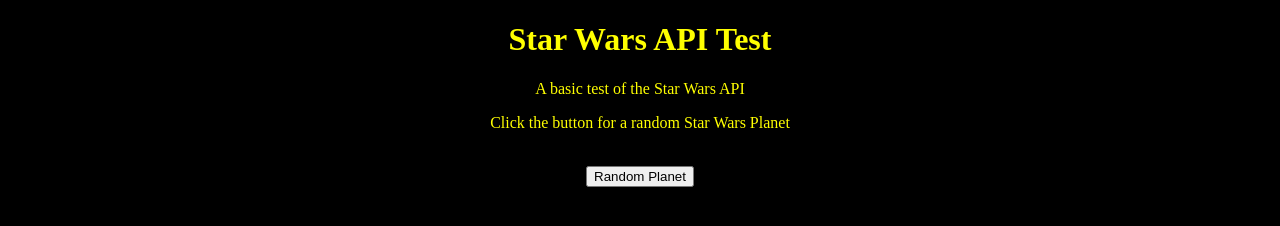
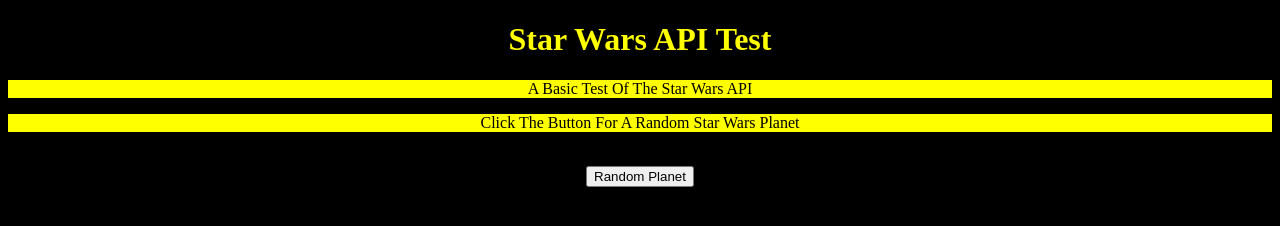
Before and after one commit to davejefferson/StarWarsAPITest, a plain HTML site: page index.html in a window 1280 px wide. Drawn offline with Linux system fonts and the light colour scheme.

Commit message:
improve css

```diff
--- a/index.css
+++ b/index.css
@@ -7,8 +7,10 @@ h1 {
     text-align: center;
 }
 p {
-    color: yellow;
+    color:black;
+    background-color: yellow;
     text-align: center;
+    text-transform: capitalize;
 }
 
 #buttonholder {
```
